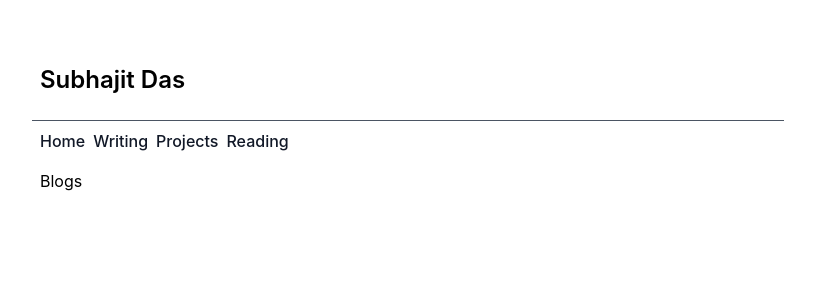
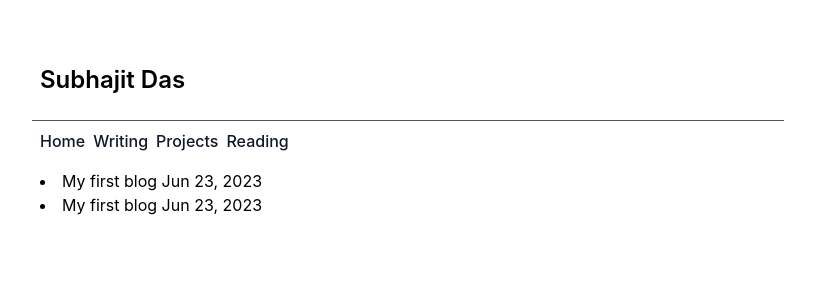
Before and after one commit to 0verread/subhajitdas.me, a React app: page /writing in a window 1280 px wide. Shown: the top 300 px of the page, without its empty margins (232-1047 px from the left). Built offline with nearby package versions, Linux system fonts and the light colour scheme.

Commit message:
Home Page: Done

```diff
--- /dev/null
+++ b/src/json.d.ts
@@ -0,0 +1,4 @@
+declare module '*.json' {
+	// const value: string; // markdown is just a string
+	export default value;
+}
--- a/src/pages/Blogs.tsx
+++ b/src/pages/Blogs.tsx
@@ -1,8 +1,17 @@
-import React from 'react'
+import React, { useEffect, useState } from 'react'
+
+import blogs from '../utils/blogs.json';
 
 const Blogs:React.FC = () => {
+
   return (
-    <div className='p-2'>Blogs</div>
+    <div className='p-2'>
+      <ul className='"space-y-4 list-disc list-inside dark:text-gray-400"'>
+      {blogs.blogs.map((blog: any, i: any) => (
+        <li key={i}>{blog.name} {blog.date}</li>
+        ))}
+      </ul>
+    </div>
   )
 }
 
--- /dev/null
+++ b/src/utils/blogs.json
@@ -0,0 +1,18 @@
+{
+  "name": "writing",
+  "description": "all my writings",
+  "blogs": [
+    {
+      "no": 1,
+      "name": "My first blog",
+      "filePath": "../contents/blogs/my_first_blog.md",
+      "date": "Jun 23, 2023"
+    },
+    {
+      "no": 1,
+      "name": "My first blog",
+      "filePath": "../contents/blogs/my_first_blog.md",
+      "date": "Jun 23, 2023"
+    }
+  ]
+}
```
